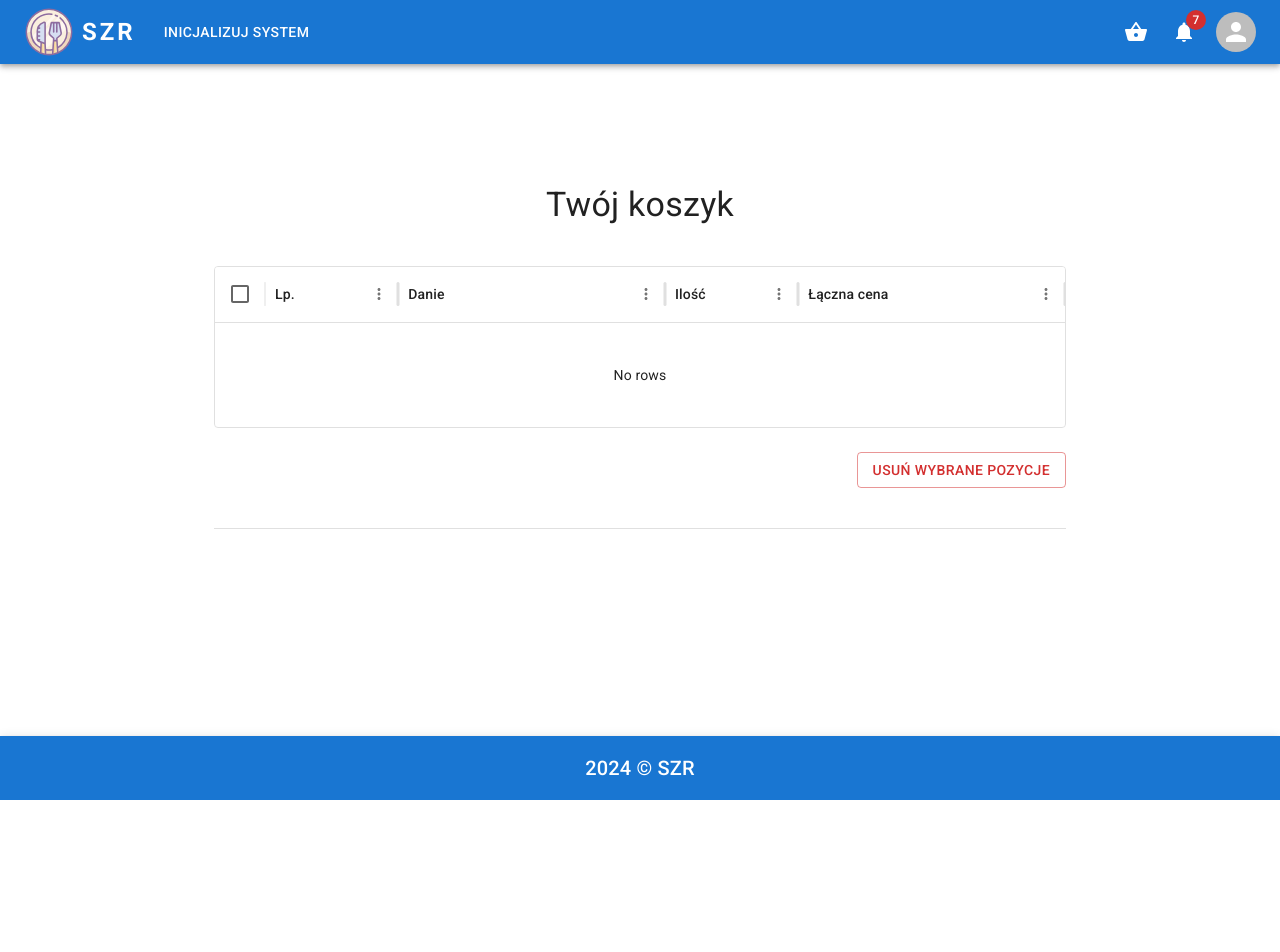
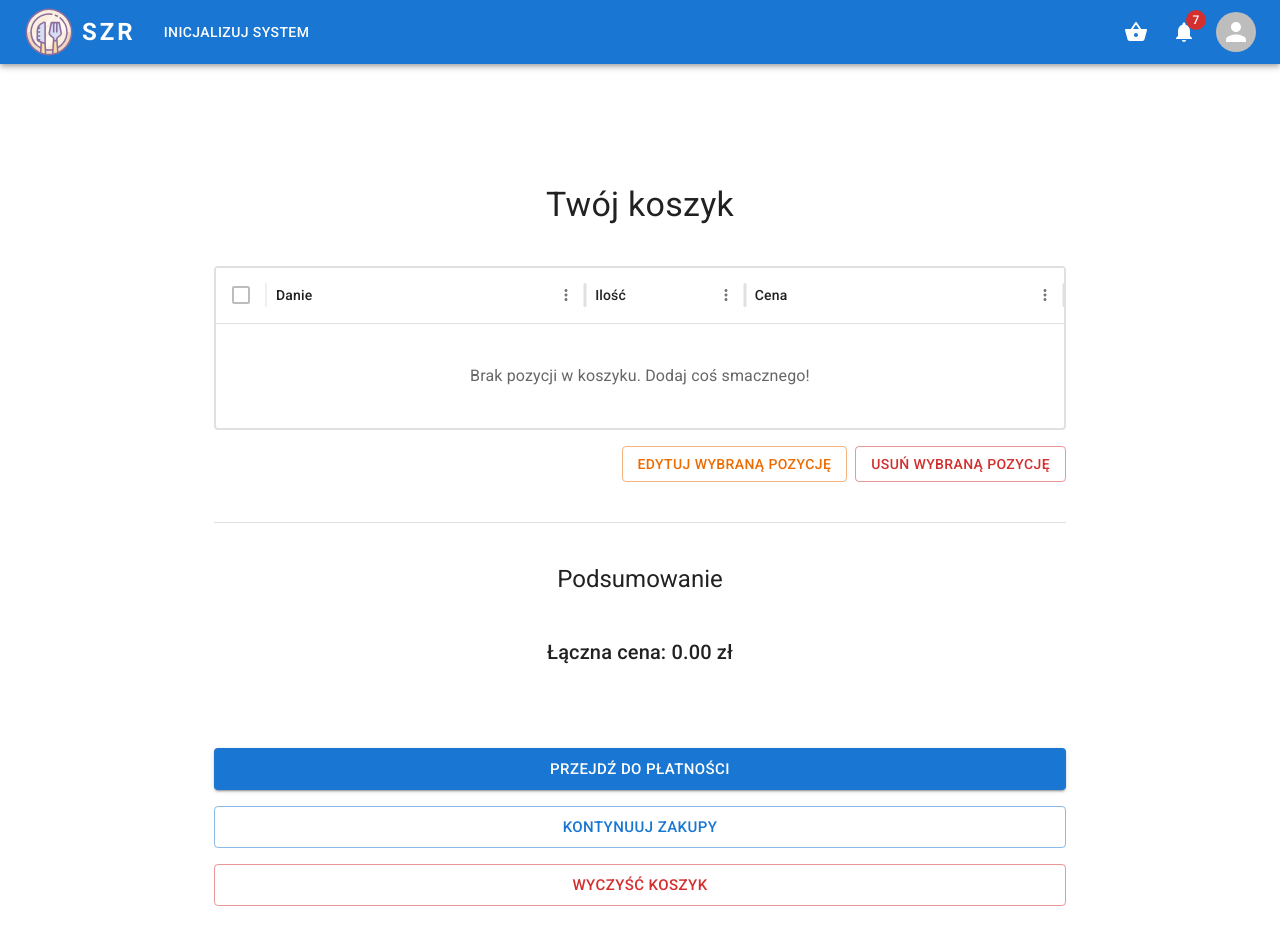
Before and after one commit to JakubWieclaw/restaurant_management_webpage, a React (Vite) app: page /cart in a window 1280 px wide. Shown: the top 952 px of the page. Before the commit the page ends 800 px from the top, so only its background shows below. Built offline with nearby package versions, Linux system fonts and the light colour scheme.

Commit message:
#8 cart functionality

```diff
--- /dev/null
+++ b/src/components/FoodMenu/DishesList/DishDialog.tsx
@@ -0,0 +1,129 @@
+import {
+  Dialog,
+  DialogTitle,
+  DialogContent,
+  DialogContentText,
+  DialogActions,
+  Box,
+  FormGroup,
+  FormControlLabel,
+  Checkbox,
+  Divider,
+  Typography,
+  Button,
+} from "@mui/material";
+
+import { Dish } from "../../../types/dish";
+import { IncrementDecrementNumberInput } from "../../inputs/IncrementDecrementNumberInput";
+
+interface DishDialogProps {
+  open: boolean;
+  setOpen: (open: boolean) => void;
+  dish: Dish | undefined;
+  quantity: number;
+  setQuantity: (quantity: number) => void;
+  removedIngredients: string[];
+  setRemovedIngredients: (removedIngredients: string[]) => void;
+  onSubmit: (event: React.FormEvent<HTMLFormElement>) => void;
+  submitLabel: string;
+}
+
+export const DishDialog: React.FC<DishDialogProps> = ({
+  open,
+  setOpen,
+  dish,
+  quantity,
+  setQuantity,
+  removedIngredients,
+  setRemovedIngredients,
+  onSubmit,
+  submitLabel,
+}) => {
+  if (dish)
+    return (
+      <Dialog
+        open={open}
+        onClose={() => setOpen(false)}
+        PaperProps={{
+          component: "form",
+          onSubmit: async (event: React.FormEvent<HTMLFormElement>) => {
+            event.preventDefault();
+            if ((event.nativeEvent as any).submitter.name === "submit_btn") {
+              onSubmit(event);
+              setOpen(false);
+            }
+          },
+        }}
+      >
+        <DialogTitle>
+          <Typography sx={{ textAlign: "center", m: 1, fontSize: 35 }}>
+            {}
+            {dish.name} - {dish.price} zł
+          </Typography>
+          <Box
+            component="img"
+            src={dish.image}
+            sx={{
+              height: 300,
+              width: "100%",
+              objectFit: "cover",
+            }}
+          ></Box>
+        </DialogTitle>
+        <Divider />
+
+        <DialogContent>
+          <DialogContentText>Liczba sztuk</DialogContentText>
+          <FormGroup sx={{ m: 1 }}>
+            <IncrementDecrementNumberInput
+              value={quantity}
+              setValue={setQuantity}
+            />
+          </FormGroup>
+
+          <DialogContentText>Modyfikuj składniki</DialogContentText>
+          <FormGroup sx={{ my: 2 }}>
+            {dish.ingredients.map((ingredient) => (
+              <FormControlLabel
+                key={ingredient}
+                name={ingredient}
+                defaultChecked
+                label={ingredient}
+                control={
+                  <Checkbox
+                    name={ingredient}
+                    color="primary"
+                    checked={!removedIngredients.includes(ingredient)}
+                    onChange={(event) => {
+                      const checked = event.target.checked;
+                      if (checked) {
+                        setRemovedIngredients(
+                          removedIngredients.filter(
+                            (removedIngredient) =>
+                              removedIngredient !== ingredient
+                          )
+                        );
+                      } else {
+                        setRemovedIngredients([
+                          ...removedIngredients,
+                          ingredient,
+                        ]);
+                      }
+                    }}
+                  />
+                }
+              />
+            ))}
+          </FormGroup>
+        </DialogContent>
+        <Divider />
+        <DialogActions
+          sx={{ display: "flex", justifyContent: "center", my: 1 }}
+        >
+          <Button type="submit" variant="contained" name="submit_btn">
+            {submitLabel} - {(quantity * dish.price).toFixed(2)} zł
+          </Button>
+        </DialogActions>
+      </Dialog>
+    );
+};
--- a/src/pages/CartContent.tsx
+++ b/src/pages/CartContent.tsx
@@ -1,27 +1,60 @@
 import { DataGrid, useGridApiRef } from "@mui/x-data-grid";
-import { Box, Button, Container, Divider, Typography } from "@mui/material";
+import {
+  Box,
+  Button,
+  Container,
+  Divider,
+  Grid,
+  Typography,
+} from "@mui/material";
 
+import { useState } from "react";
 import { useSelector, useDispatch } from "react-redux";
 
+import { Dish } from "../types/dish";
 import { RootState } from "../store";
-import { removeFromCart } from "../reducers/slices/cartSlice";
+import { DishDialog } from "../components/FoodMenu/DishesList/DishDialog";
+import { removeFromCart, updateCartItem } from "../reducers/slices/cartSlice";
 
 export const CartContent = () => {
   const cart = useSelector((state: RootState) => state.cart);
-  console.log(cart.items);
   const apiRef = useGridApiRef();
+
+  const [dish, setDish] = useState<Dish>();
+  const [open, setOpen] = useState(false);
+  const [quantity, setQuantity] = useState(1);
+  const [removedIngredients, setRemovedIngredients] = useState<string[]>([]);
 
   const dispatch = useDispatch();
 
   const onDeleteAction = () => {
     const selectedRows = apiRef.current?.getSelectedRows();
-    console.log(selectedRows);
     if (selectedRows.size > 0) {
       selectedRows.forEach((row) => {
         dispatch(removeFromCart({ row: row }));
       });
-    } else {
-      console.log("No rows selected");
+    }
+  };
+
+  const onModifyClick = () => {
+    const selectedRows = apiRef.current?.getSelectedRows();
+    if (selectedRows.size > 0) {
+      selectedRows.forEach((row) => {
+        console.log(row);
+        setDish(row.item.dish);
+        setQuantity(row.quantity);
+        setRemovedIngredients(row.item.removedIngredients);
+      });
+    }
+    setOpen(true);
+  };
+
+  const onModifySubmit = () => {
+    const selectedRows = apiRef.current?.getSelectedRows();
+    if (selectedRows.size > 0) {
+      selectedRows.forEach((row) => {
+        dispatch(updateCartItem({ row, quantity, removedIngredients }));
+      });
     }
   };
 
@@ -42,34 +75,119 @@ export const CartContent = () => {
           rows={cart.items.map((item, idx) => ({
             id: idx,
             item: item,
-            no: idx + 1,
             name: item.dish.name,
             quantity: item.quantity,
             price: (item.dish.price * item.quantity).toFixed(2) + " zł",
           }))}
           columns={[
-            { field: "no", headerName: "Lp.", flex: 0.5 },
             { field: "name", headerName: "Danie", flex: 1 },
             { field: "quantity", headerName: "Ilość", flex: 0.5 },
-            { field: "price", headerName: "Łączna cena", flex: 1 },
+            {
+              field: "price",
+              headerName: "Cena",
+              flex: 1,
+            },
           ]}
           hideFooter={true}
           checkboxSelection={true}
           apiRef={apiRef}
+          autoHeight={true}
+          disableMultipleRowSelection={true}
+          sx={{ border: 2, borderColor: "divider" }}
+          slots={{
+            noRowsOverlay: () => (
+              <Typography
+                sx={{
+                  textAlign: "center",
+                  mt: 5,
+                  color: "text.secondary",
+                }}
+              >
+                Brak pozycji w koszyku. Dodaj coś smacznego!
+              </Typography>
+            ),
+          }}
         />
       </Box>
-      <Box sx={{ display: "flex", my: 3, flexDirection: "row-reverse" }}>
-        <Button
-          variant="outlined"
-          color="error"
-          onClick={onDeleteAction}
-          sx={{ textAlign: "right" }}
-        >
-          Usuń wybrane pozycje
-        </Button>
-      </Box>
+      <Grid container flexDirection={"row-reverse"} spacing={1} sx={{ mt: 1 }}>
+        <Grid item>
+          <Button variant="outlined" color="error" onClick={onDeleteAction}>
+            Usuń wybraną pozycję
+          </Button>
+        </Grid>
+        <Grid item>
+          <Button variant="outlined" color="warning" onClick={onModifyClick}>
+            Edytuj wybraną pozycję
+          </Button>
+        </Grid>
+      </Grid>
 
       <Divider sx={{ my: 5 }} />
+
+      <Typography
+        component="h2"
+        variant="h5"
+        align="center"
+        gutterBottom
+        sx={{ mb: 5 }}
+      >
+        Podsumowanie
+      </Typography>
+      <Typography
+        component="h3"
+        variant="h6"
+        align="center"
+        gutterBottom
+        sx={{ mb: 5 }}
+      >
+        Łączna cena:{" "}
+        {cart.items
+          .reduce((acc, item) => acc + item.dish.price * item.quantity, 0)
+          .toFixed(2) + " zł"}
+      </Typography>
+
+      <Button
+        variant="contained"
+        color="primary"
+        size="large"
+        fullWidth
+        sx={{ mt: 5 }}
+      >
+        Przejdź do płatności
+      </Button>
+
+      <Button
+        variant="outlined"
+        color="primary"
+        size="large"
+        fullWidth
+        sx={{ mt: 2 }}
+      >
+        Kontynuuj zakupy
+      </Button>
+
+      <Button
+        variant="outlined"
+        color="error"
+        size="large"
+        fullWidth
+        sx={{ mt: 2 }}
+      >
+        Wyczyść koszyk
+      </Button>
+      <DishDialog
+        {...{
+          open,
+          setOpen,
+          dish,
+          quantity,
+          setQuantity,
+          removedIngredients,
+          setRemovedIngredients,
+          onSubmit: onModifySubmit,
+          submitLabel: "Modyfikuj danie",
+        }}
+      />
     </Container>
   );
 };
--- a/src/reducers/slices/cartSlice.tsx
+++ b/src/reducers/slices/cartSlice.tsx
@@ -30,13 +30,20 @@ const cartSlice = createSlice({
     },
     updateCartItem(
       state,
-      action: PayloadAction<{ dishId: string; quantity: number }>
+      action: PayloadAction<{
+        row: any;
+        quantity: number;
+        removedIngredients: string[];
+      }>
     ) {
       const existingItem = state.items.find(
-        (item) => item.dish.id === action.payload.dishId
+        (item) =>
+          JSON.stringify(item) === JSON.stringify(action.payload.row.item)
       );
       if (existingItem) {
-        existingItem.quantity = action.payload.quantity;
+        const idx = state.items.indexOf(existingItem);
+        state.items[idx].quantity = action.payload.quantity;
+        state.items[idx].removedIngredients = action.payload.removedIngredients;
       }
     },
     clearCart(state) {
```
Also changed, not shown: src/components/FoodMenu/DishesList/DishCard.tsx (+17 -98 lines).
